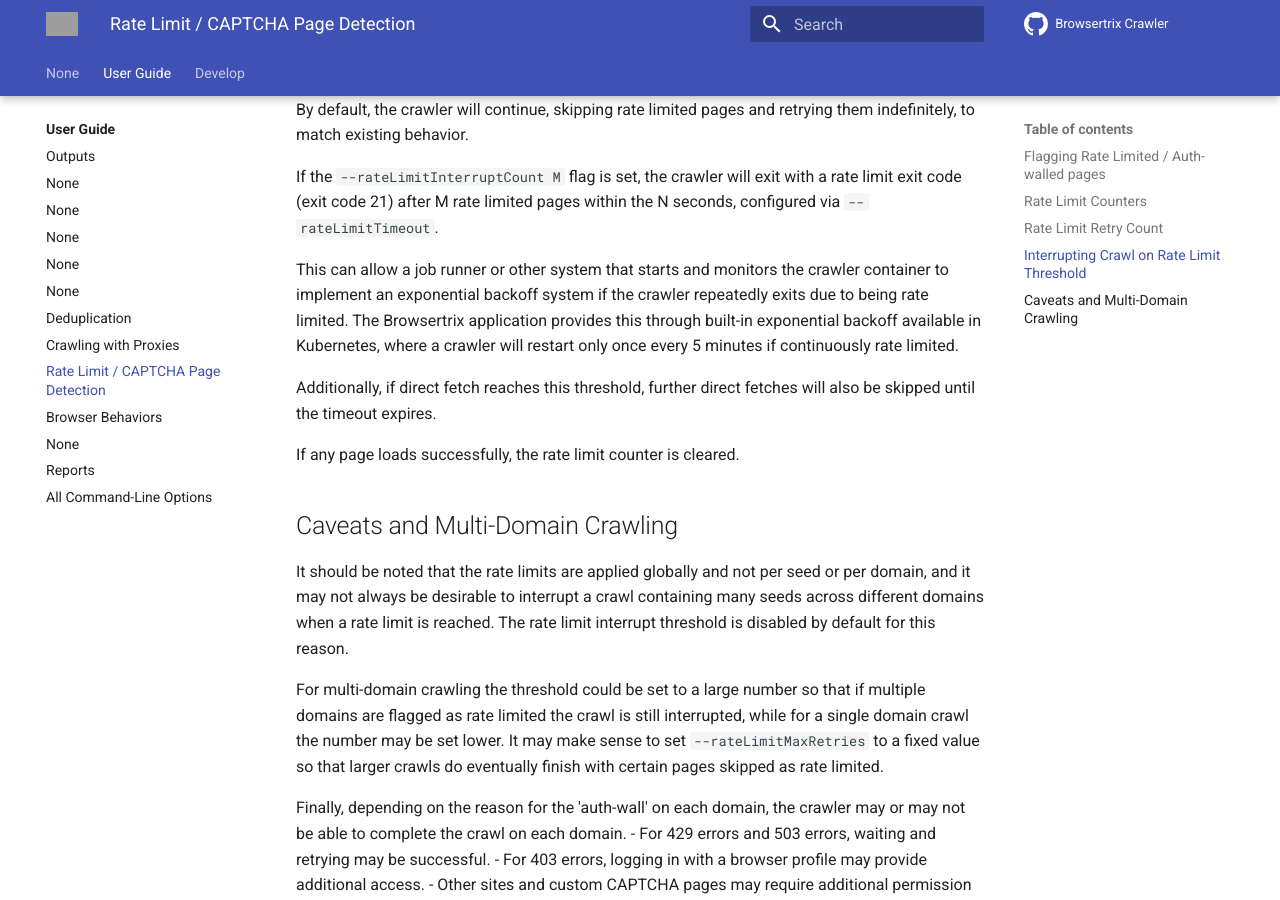
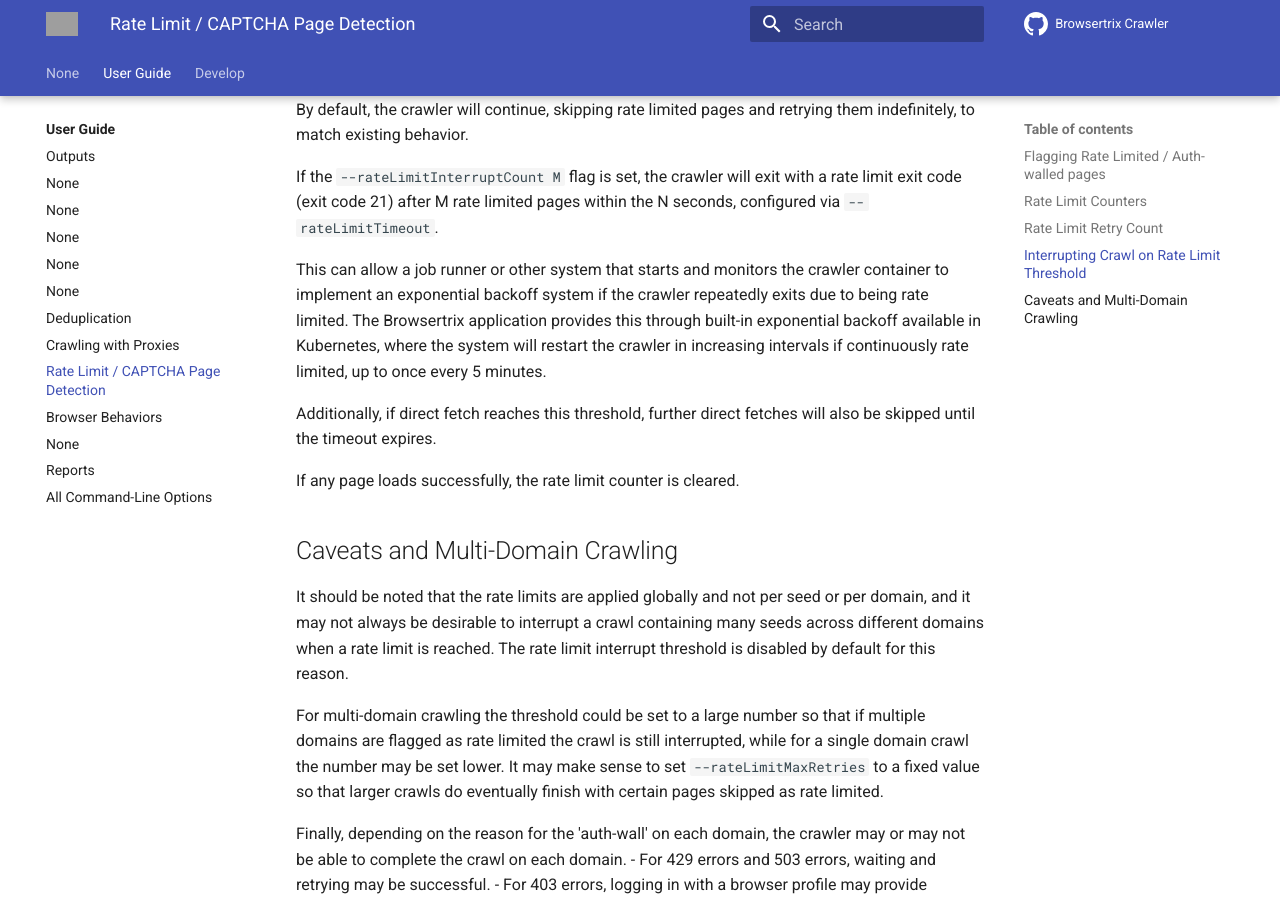
Before and after one commit to webrecorder/browsertrix-crawler, an MkDocs documentation site: the page built from docs/docs/user-guide/rate-limits.md, in a window 1280 px wide and 900 px high, scrolled down 1426 px. Built offline with MkDocs 1.6.1 and Material for MkDocs 9.7.7, drawn with Linux system fonts in a browser that asks for light colours; comment, search, counter and statistics services are not loaded; grey boxes are pictures that could not be loaded.

Commit message:
clarified exponential backoff explanation

```diff
--- a/docs/docs/user-guide/rate-limits.md
+++ b/docs/docs/user-guide/rate-limits.md
@@ -39,8 +39,8 @@ By default, the crawler will continue, skipping rate limited pages and retrying
 If the `--rateLimitInterruptCount M` flag is set, the crawler will exit with a rate limit exit code (exit code 21) after M rate limited pages within the N seconds, configured via `--rateLimitTimeout`.
 
 This can allow a job runner or other system that starts and monitors the crawler container to implement an exponential backoff system if the crawler repeatedly exits due to being rate limited.
-The Browsertrix application provides this through built-in exponential backoff available in Kubernetes, where a crawler
-will restart only once every 5 minutes if continuously rate limited.
+The Browsertrix application provides this through built-in exponential backoff available in Kubernetes, where the system
+will restart the crawler in increasing intervals if continuously rate limited, up to once every 5 minutes.
 
 Additionally, if direct fetch reaches this threshold, further direct fetches will also be skipped until the timeout expires.
 
```
